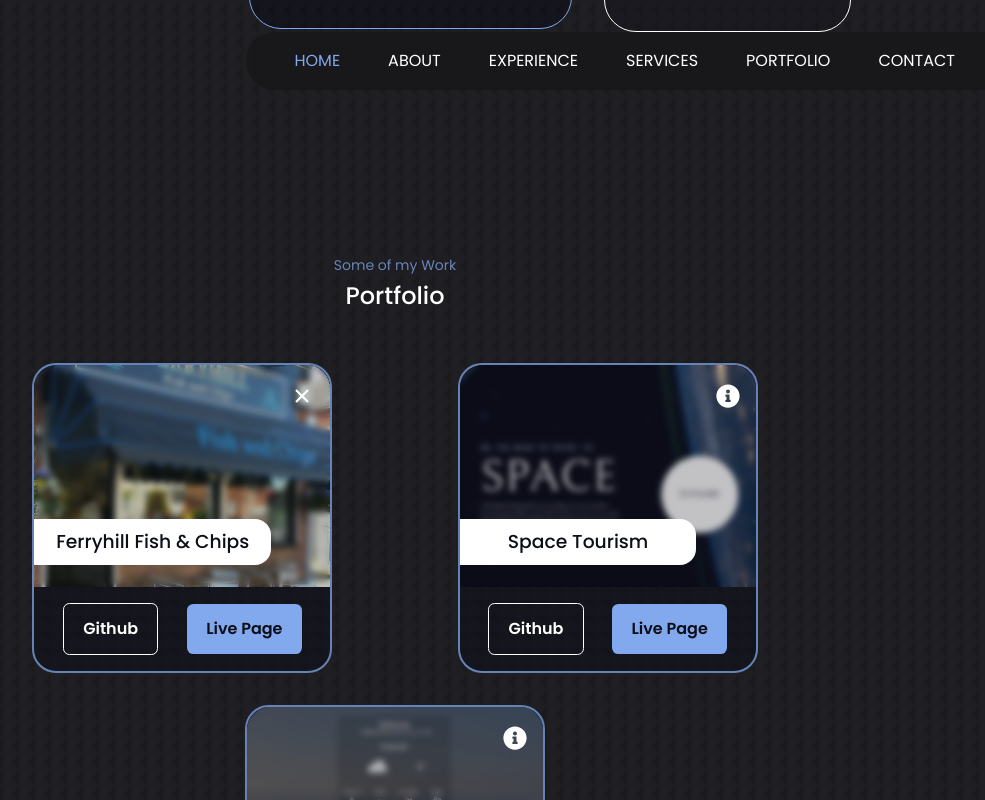
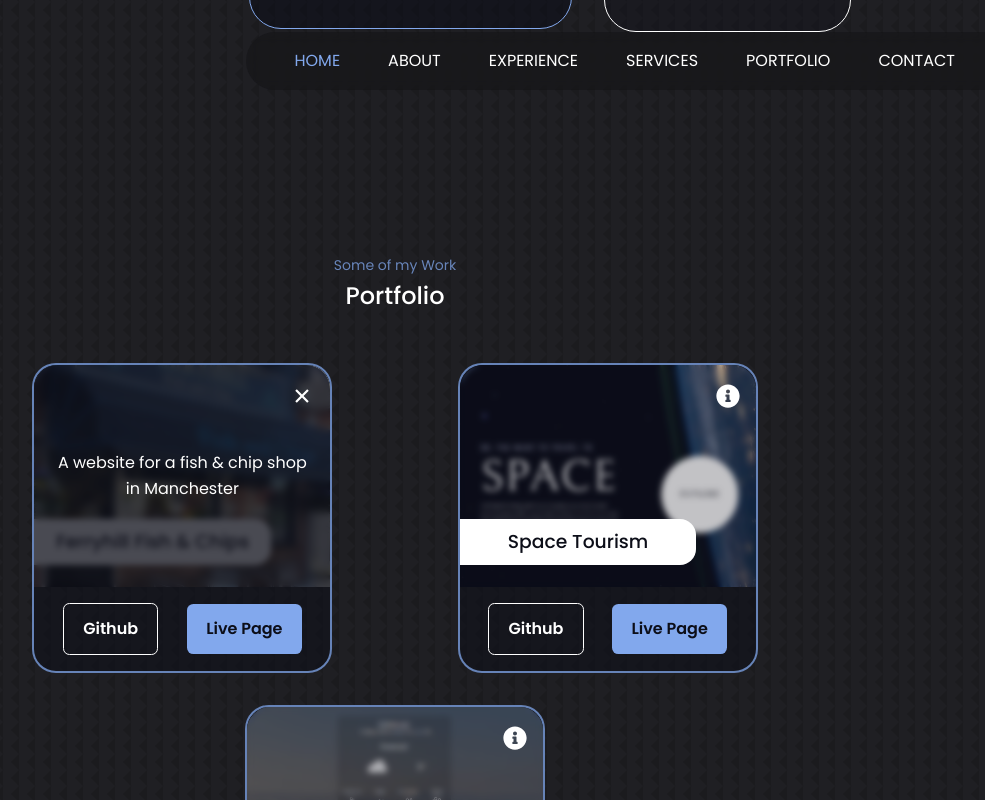
Before and after one commit to KramYengir/portfolio_page, a React (Vite) app: page / in a window 1280 px wide. Both pictures are taken after a click on the button 547 px from the left and 3518 px from the top of the page. Shown: the part 3118-3918 px from the top of the page, without its empty margins (245-1230 px from the left). Built offline with nearby package versions, Linux system fonts and the light colour scheme.

Commit message:
add portfolio info panel

```diff
--- a/src/components/Portfolio/Portfolio.css
+++ b/src/components/Portfolio/Portfolio.css
@@ -85,6 +85,22 @@
   border-radius: 0 1rem 1rem 0;
 }
 
+.portfolio__item .info {
+  position: absolute;
+  inset: 0;
+  z-index: 9;
+
+  display: flex;
+  justify-content: center;
+  align-items: center;
+
+  padding: 1rem;
+
+  background: hsl(var(--clr-dark) / 0.75);
+  backdrop-filter: blur(3px);
+  border-radius: 1.5rem 1.5rem 0 0;
+}
+
 .portfolio__item .portfolio__cta {
   display: flex;
   justify-content: space-evenly;
--- a/src/components/Portfolio/Portfolio.jsx
+++ b/src/components/Portfolio/Portfolio.jsx
@@ -15,6 +15,7 @@ const Portfolio = () => {
           img={ferryhillIMG}
           imgAlt={"Ferryhil Fish and Chips"}
           title={"Ferryhill Fish & Chips"}
+          info={"A website for a fish & chip shop in Manchester"}
           github={"https://github.com/KramYengir/restaurant-page"}
           livePage={"https://ferryhillfishandchips.com/"}
         />
@@ -22,6 +23,7 @@ const Portfolio = () => {
           img={spaceTourismIMG}
           imgAlt={"Space Tourism Page"}
           title={"Space Tourism"}
+          info={"A website template for a space tourism company"}
           github={"https://github.com/KramYengir/FM-space-tourism"}
           livePage={"https://rigneymade-space.netlify.app/"}
         />
@@ -29,6 +31,9 @@ const Portfolio = () => {
           img={weatherAppIMG}
           imgAlt={"Weather App Page"}
           title={"Weather App"}
+          info={
+            "A simple weather app I made early in my learning - needs a overhaul!"
+          }
           github={"https://github.com/KramYengir/weather-app"}
           livePage={"https://kramyengir.github.io/weather-app/"}
         />
--- a/src/components/Portfolio/PortfolioItem.jsx
+++ b/src/components/Portfolio/PortfolioItem.jsx
@@ -2,7 +2,14 @@ import { useState } from "react";
 import { FaInfoCircle } from "react-icons/fa";
 import { IoCloseSharp } from "react-icons/io5";
 
-export const PortfolioItem = ({ img, imgAlt, title, github, livePage }) => {
+export const PortfolioItem = ({
+  img,
+  imgAlt,
+  title,
+  info,
+  github,
+  livePage,
+}) => {
   const [isInfoShown, setIsInfoShown] = useState(false);
 
   return (
@@ -16,6 +23,11 @@ export const PortfolioItem = ({ img, imgAlt, title, github, livePage }) => {
       <div className="portfolio__image">
         <img src={img} alt={imgAlt} />
         <h3>{title}</h3>
+        {isInfoShown && (
+          <div className="info">
+            <p>{info}</p>
+          </div>
+        )}
       </div>
       <div className="portfolio__cta">
         <a href={github} target="blank" className="btn">
```
